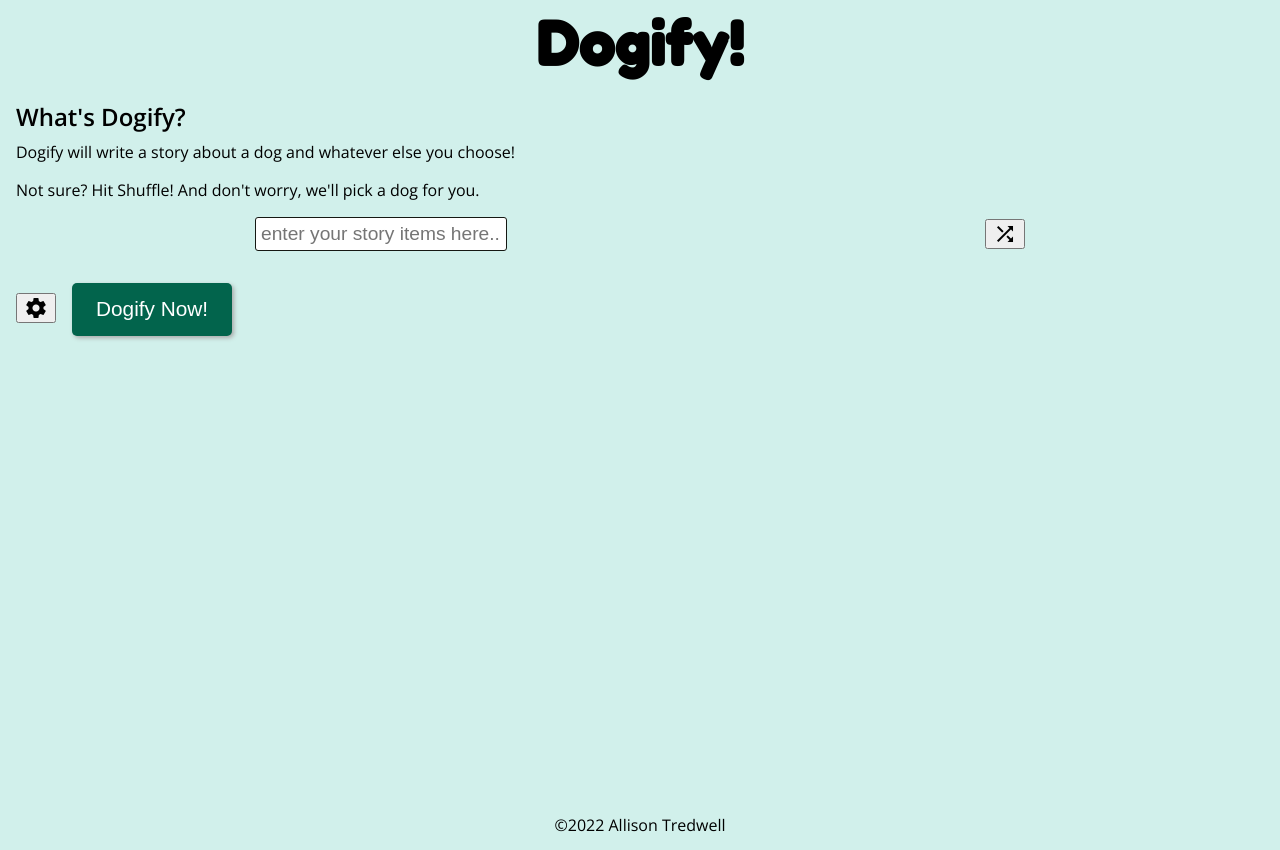
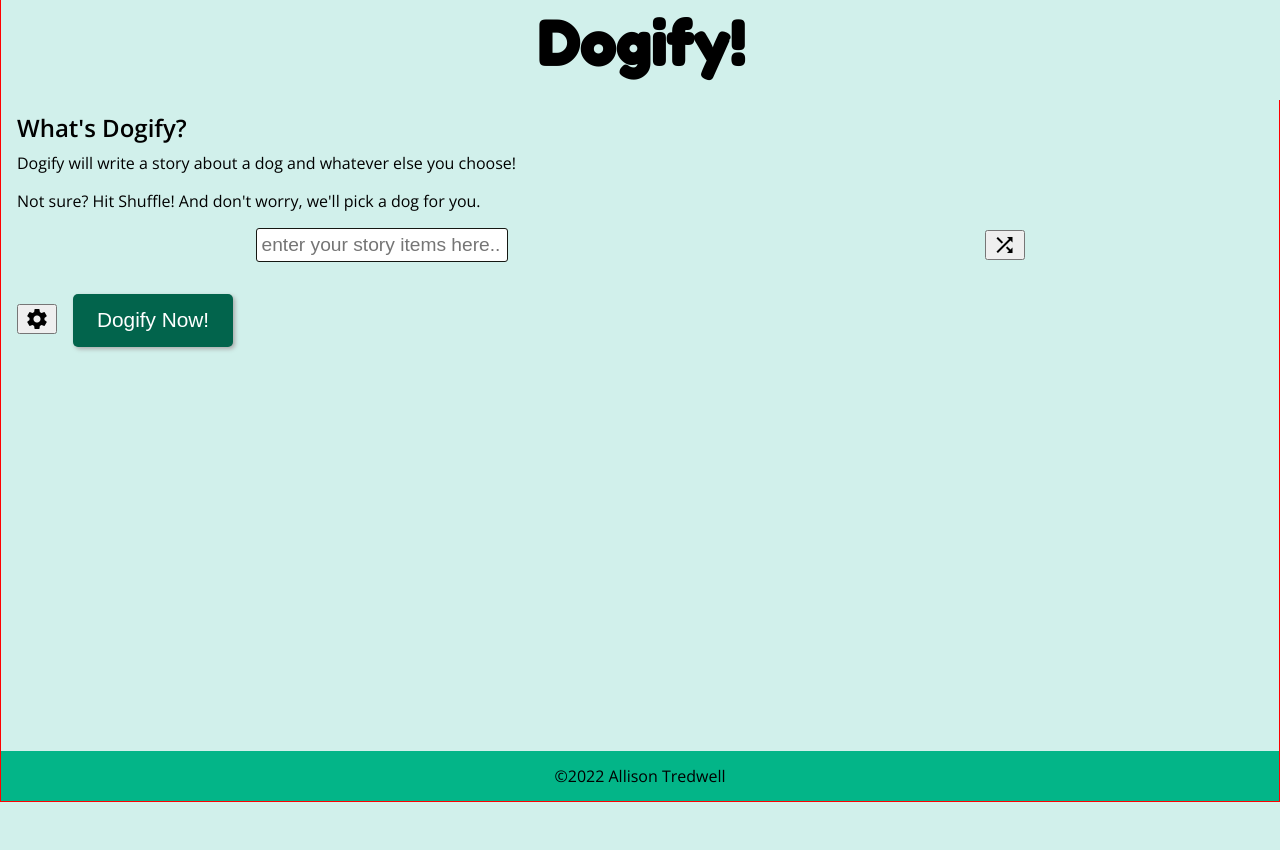
Before and after one commit to allisonLMT/Dogify, a React (Create React App) app: page / in a window 1280 px wide. After the commit the page ends 802 px from the top, so only its background shows below. Built offline with nearby package versions, Linux system fonts and the light colour scheme.

Commit message:
added scrollto
-added a scrollTo on the content-wrap so that it will stay at the top when new results are added)

```diff
--- a/src/App.js
+++ b/src/App.js
@@ -7,7 +7,11 @@ import './index.scss';
 
 function App() {
 
-
+    //keeps the content scrolled to the top as results are added (otherwise it scrolls under the header)
+    const el = document.getElementById("content-wrap");
+    if (el !== null) {
+        el.scrollTo = 0;
+    }
 
     //input from text field
     const [userInput, setUserInput] = useState('');
@@ -125,7 +129,7 @@ function App() {
     return (
     <div className='page-container'>
         <Header />
-        <div className='content-wrap'>
+        <div id='content-wrap'>
             <section className='intro'>
                 <h2>What's Dogify?</h2>
                 <p>Dogify will write a story about a dog and whatever else you choose!</p>
--- a/src/index.scss
+++ b/src/index.scss
@@ -10,11 +10,13 @@ body {
 
 .page-container {
     position: relative;
-    min-height: calc(100vh - 50px);
+    min-height: 100vh;
+    border: 1px solid red;
+
 
 }
-.content-wrap {
-    margin: 100px auto 0;
+#content-wrap {
+    margin: 110px auto 0;
 
   //border: 1px solid blue;
 }
--- a/src/styles/footer.module.scss
+++ b/src/styles/footer.module.scss
@@ -9,7 +9,7 @@
     flex-direction: column;
     justify-content: center;
     align-items: center;
-    //background-color: $darkGreen;
+    background-color: $darkGreen;
 
 }
 
```
